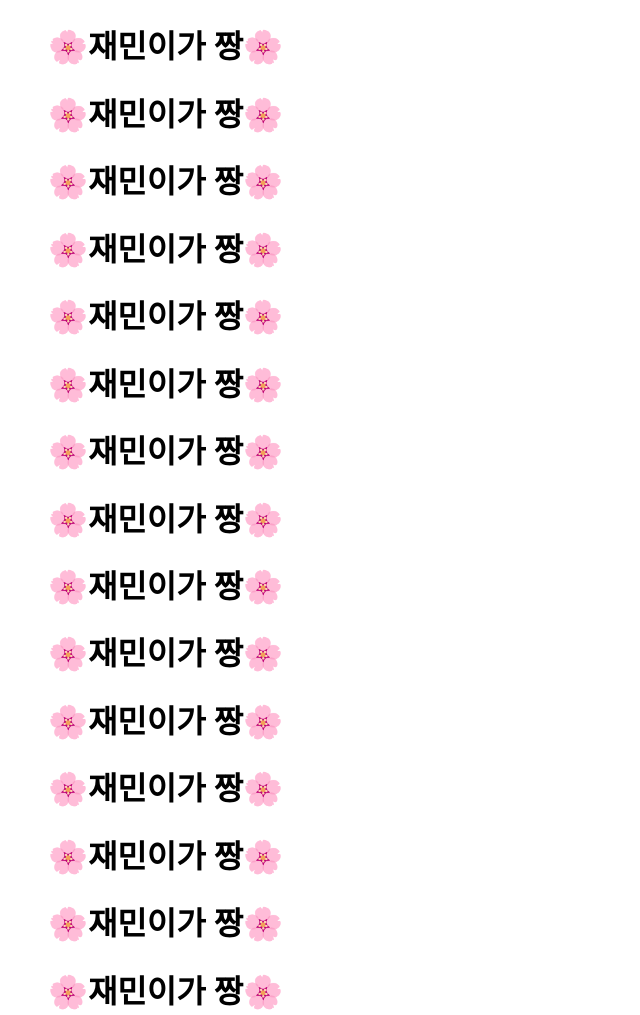
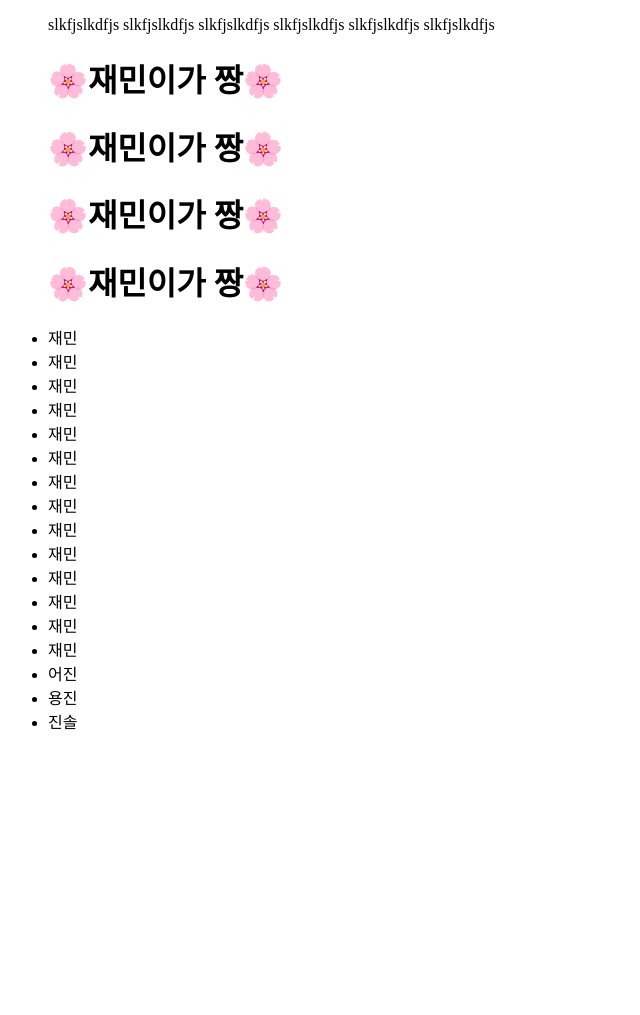
Before and after one commit to yoyongjin/test2, a plain HTML site: page index.html in a window 1280 px wide. Shown: the top 1015 px of the page, without its empty margins (0-640 px from the left). After the commit the page ends 800 px from the top, so only its background shows below. Drawn offline with Linux system fonts and the light colour scheme.

Commit message:
kalsdjfalkdfjl

```diff
--- a/index.html
+++ b/index.html
@@ -7,21 +7,8 @@
   </head>
   <body>
     <ul>
-      <h1>🌸재민이가 짱🌸</h1>
-      <h1>🌸재민이가 짱🌸</h1>
-      <h1>🌸재민이가 짱🌸</h1>
-      <h1>🌸재민이가 짱🌸</h1>
-      <h1>🌸재민이가 짱🌸</h1>
-      <h1>🌸재민이가 짱🌸</h1>
-      <h1>🌸재민이가 짱🌸</h1>
-      <h1>🌸재민이가 짱🌸</h1>
-      <h1>🌸재민이가 짱🌸</h1>
-      <h1>🌸재민이가 짱🌸</h1>
-      <h1>🌸재민이가 짱🌸</h1>
-      <h1>🌸재민이가 짱🌸</h1>
-      <h1>🌸재민이가 짱🌸</h1>
-      <h1>🌸재민이가 짱🌸</h1>
-      <h1>🌸재민이가 짱🌸</h1>
+      slkfjslkdfjs slkfjslkdfjs slkfjslkdfjs slkfjslkdfjs slkfjslkdfjs
+      slkfjslkdfjs
       <h1>🌸재민이가 짱🌸</h1>
       <h1>🌸재민이가 짱🌸</h1>
       <h1>🌸재민이가 짱🌸</h1>
```
